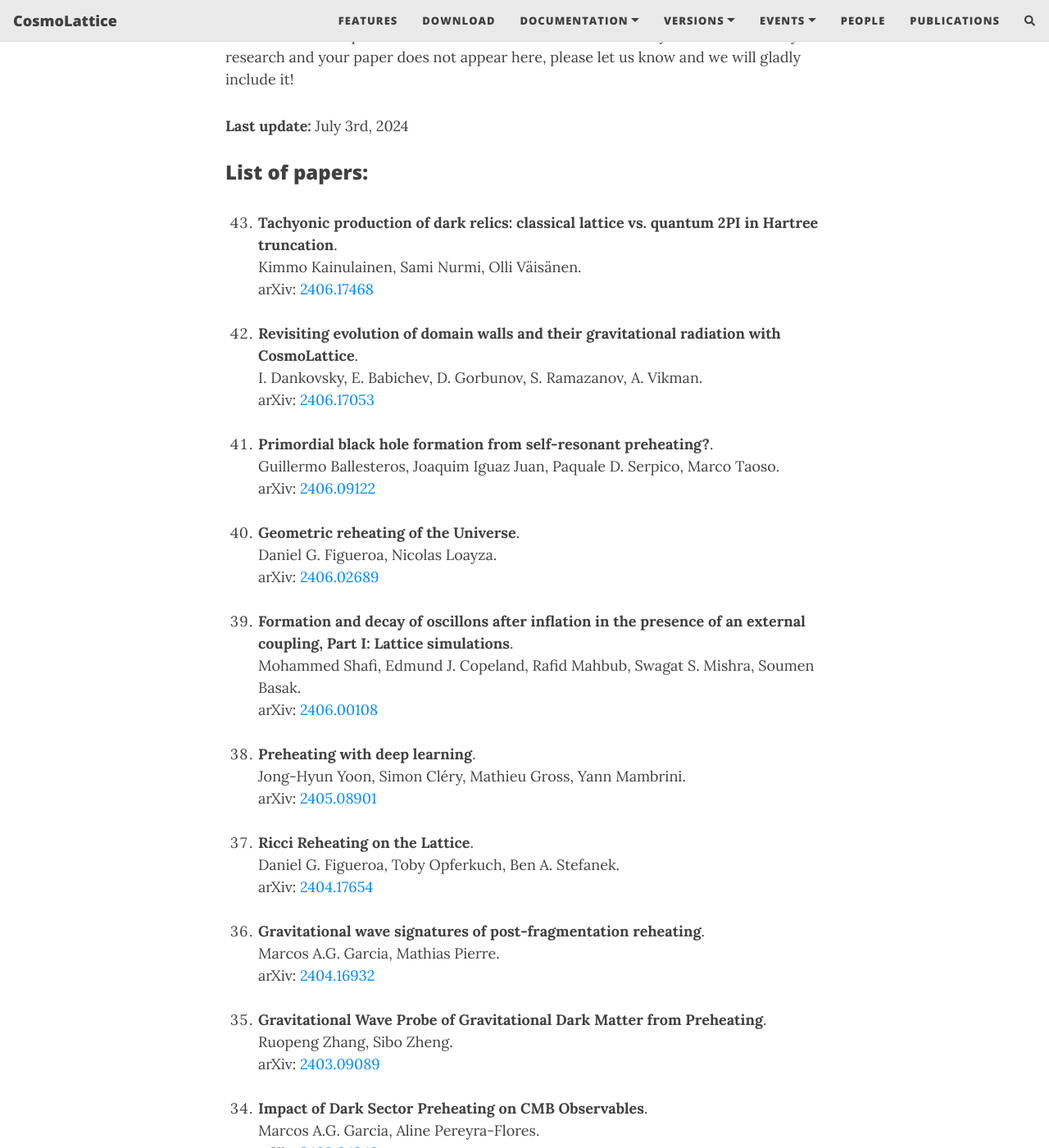
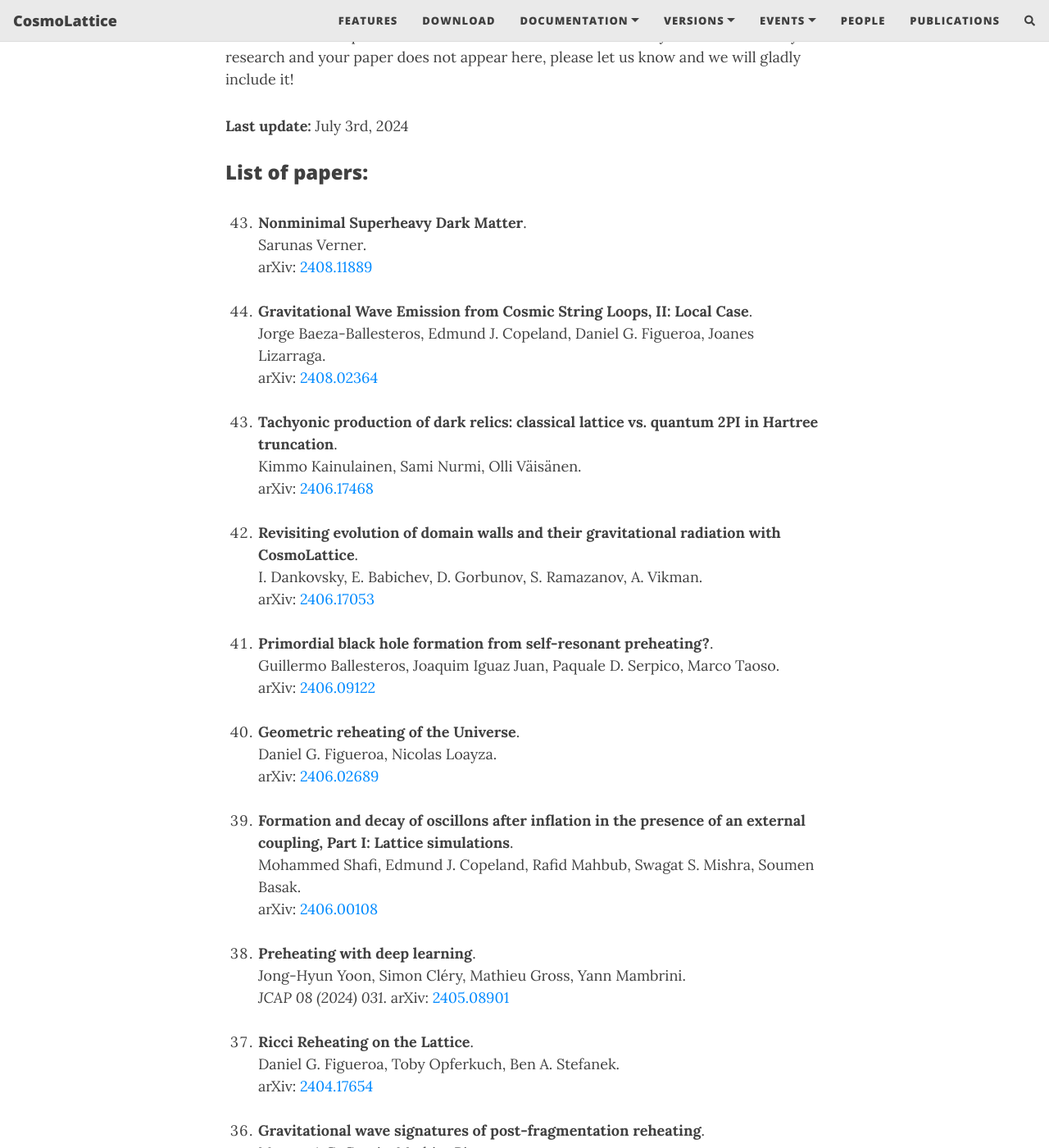
Before and after one commit to cosmolattice/cosmolatticeweb, a Jekyll site: the page built from publications.md, in a window 1280 px wide and 1400 px high, scrolled down 274 px. Shown: the whole window at 82% size. Built offline with Jekyll 4.4.1, drawn with Linux system fonts in a browser that asks for light colours; nearby versions of some CDN libraries; comment, search, counter and statistics services are not loaded; some of the changed text lies outside the part shown.

Commit message:
Added publications

```diff
--- a/publications.md
+++ b/publications.md
@@ -13,6 +13,16 @@ appear here, please let us know and we will gladly include it!
 ### List of papers:<br><br>
 
 <ol>
+
+<li value="43">
+<b>Nonminimal Superheavy Dark Matter</b>.<br>
+   Sarunas Verner. <br>
+   arXiv: <a href="https://arxiv.org/abs/2408.11889" target="_blank" rel="noopener noreferrer">2408.11889</a><br><br>
+
+   <li value="44">
+<b>Gravitational Wave Emission from Cosmic String Loops, II: Local Case</b>.<br>
+   Jorge Baeza-Ballesteros, Edmund J. Copeland, Daniel G. Figueroa, Joanes Lizarraga. <br>
+   arXiv: <a href="https://arxiv.org/abs/2408.02364" target="_blank" rel="noopener noreferrer">2408.02364</a><br><br>
 
 <li value="43">
 <b>Tachyonic production of dark relics: classical lattice vs. quantum 2PI in Hartree truncation</b>.<br>
@@ -42,7 +52,7 @@ appear here, please let us know and we will gladly include it!
 <li value="38">
 <b>Preheating with deep learning</b>.<br>
    Jong-Hyun Yoon, Simon Cléry, Mathieu Gross, Yann Mambrini. <br>
-   arXiv: <a href="https://arxiv.org/abs/2405.08901" target="_blank" rel="noopener noreferrer">2405.08901</a><br><br>
+   <i>JCAP 08 (2024) 031</i>. arXiv: <a href="https://arxiv.org/abs/2405.08901" target="_blank" rel="noopener noreferrer">2405.08901</a><br><br>
 
 <li value="37">
 <b>Ricci Reheating on the Lattice</b>.<br>
@@ -77,12 +87,12 @@ appear here, please let us know and we will gladly include it!
 <li value="31">
 <b>Present and future of CosmoLattice</b>.<br>
    Daniel G. Figueroa, Adrien Florio, Francisco Torrenti. <br>
-   arXiv: <a href="https://arxiv.org/abs/2312.15056" target="_blank" rel="noopener noreferrer">2312.15056</a><br><br>
+   <i>Rept.Prog.Phys. 87 (2024) 9, 094901</i>. arXiv: <a href="https://arxiv.org/abs/2312.15056" target="_blank" rel="noopener noreferrer">2312.15056</a><br><br>
 
 <li value="30">
 <b>Phenomenology of Spillway Preheating: Equation of State and Gravitational Waves</b>.<br>
    Gareth Mansfield, JiJi Fan, Qianshu Lu. <br>
-   arXiv: <a href="https://arxiv.org/abs/2312.03072" target="_blank" rel="noopener noreferrer">2312.03072</a><br><br>
+   <i>Phys.Rev.D 110 (2024) 2, 023542</i>. arXiv: <a href="https://arxiv.org/abs/2312.03072" target="_blank" rel="noopener noreferrer">2312.03072</a><br><br>
 
 <li value="29">
 <b>Gravitational Dark Matter from Minimal Preheating</b>.<br>
@@ -97,17 +107,17 @@ appear here, please let us know and we will gladly include it!
 <li value="27">
 <b>Gravitational Wave Symphony from Oscillating Spectator Scalar Fields</b>.<br>
    Yanoi Cui, Pankaj Saha, Evangelos I. Sfakianakis. <br>
-   arXiv: <a href="https://arxiv.org/abs/2310.13060" target="_blank" rel="noopener noreferrer">2310.13060</a><br><br>
+   <i>Phys.Rev.Lett. 133 (2024) 2, 021004</i>. arXiv: <a href="https://arxiv.org/abs/2310.13060" target="_blank" rel="noopener noreferrer">2310.13060</a><br><br>
 
 <li value="26">
 <b>Effects of Fragmentation on Post-Inflationary Reheating</b>.<br>
    Marcos A.G. Garcia, Mathieu Gross, Yann Mambrini, Keith A. Olive, Mathias Pierre, Jong-Hyun Yoon. <br>
-  <i>JCAP 12 (2023) 028</i> arXiv: <a href="https://arxiv.org/abs/2308.16231" target="_blank" rel="noopener noreferrer">2308.16231</a><br><br>
+  <i>JCAP 12 (2023) 028</i>. arXiv: <a href="https://arxiv.org/abs/2308.16231" target="_blank" rel="noopener noreferrer">2308.16231</a><br><br>
 
 <li value="25">
 <b>Gravitational Wave Emission from a Cosmic String Loop, I: Global Case</b>.<br>
    Jorge Baeza-Ballesteros, Edmund J. Copeland, Daniel G. Figueroa, Joanes Lizarraga. <br>
-   arXiv: <a href="https://arxiv.org/abs/2308.08456" target="_blank" rel="noopener noreferrer">2308.08456</a><br><br>
+   <i>Phys.Rev.D 110 (2024) 4, 043522</i>. arXiv: <a href="https://arxiv.org/abs/2308.08456" target="_blank" rel="noopener noreferrer">2308.08456</a><br><br>
 
 <li value="24">
 <b>Ricci Reheating Reloaded</b>.<br>
```
